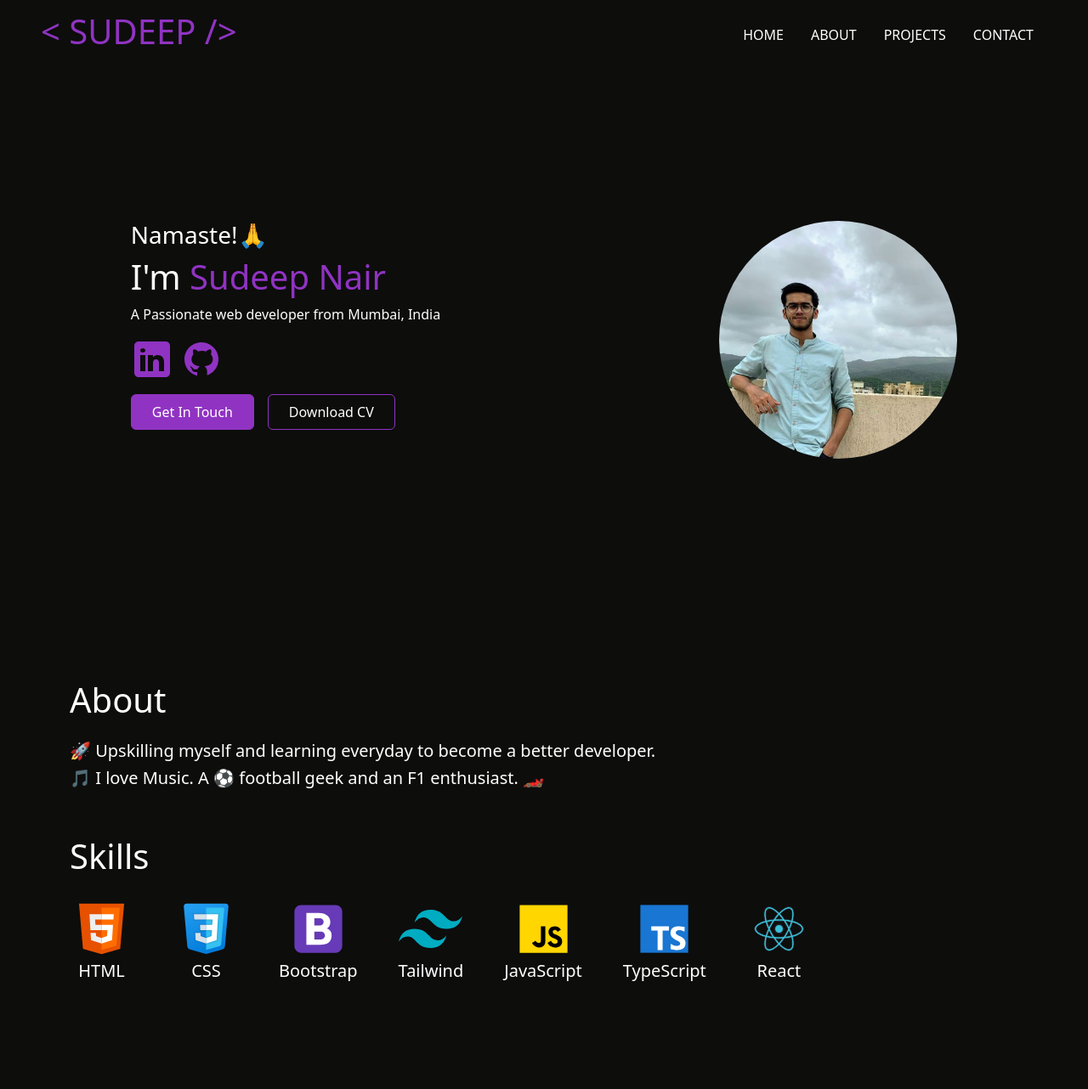
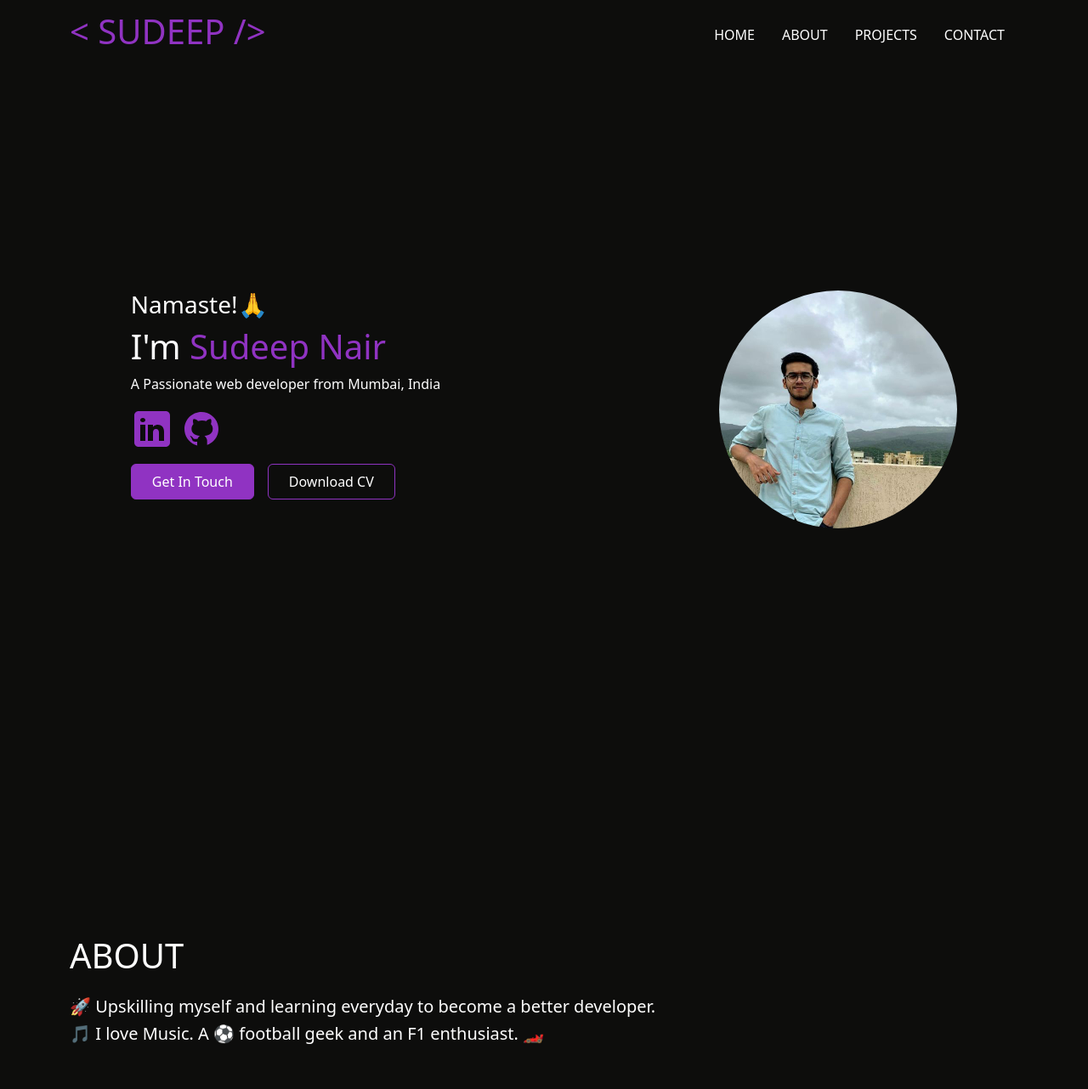
Before and after one commit to Sudeeeep/portfolio, a website: page index.html in a window 1280 px wide. Shown: the top 1282 px of the page at 85% size. Drawn offline with nearby package versions, Linux system fonts and the light colour scheme; files whose address does not match are found by name.

Commit message:
fix sticky navbar and height issue

```diff
--- a/index.html
+++ b/index.html
@@ -8,9 +8,9 @@
     <title>Sudeep Nair</title>
   </head>
   <body>
-    <div class="container h-100">
+    <div class="container min-vh-100">
       <nav
-        class="navbar navbar-expand-lg fixed-top px-2 px-sm-5 bg-secondary"
+        class="navbar navbar-expand-lg sticky-top bg-secondary"
         data-bs-theme="dark"
       >
         <a class="navbar-brand text-primary" href="#">
@@ -43,8 +43,10 @@
         </div>
       </nav>
 
-      <main class="h-100">
-        <article class="h-100 d-flex align-items-center justify-content-center">
+      <main>
+        <article
+          class="d-flex align-items-center justify-content-center min-vh-100"
+        >
           <div class="d-flex flex-column-reverse p-3 gap-5 flex-lg-row">
             <div>
               <div>
@@ -90,10 +92,12 @@
           </div>
         </article>
 
-        <article id="about" class="h-100">
-          <div class="d-flex flex-column gap-5 justify-content-center">
+        <article
+          id="about"
+          class="min-vh-100 d-flex flex-column gap-5 justify-content-center"
+        >
           <div>
-              <h1 class="mb-4">About</h1>
+            <h1 class="mb-4">ABOUT</h1>
             <div>
               <h5>
                 🚀 Upskilling myself and learning everyday to become a better
@@ -142,7 +146,6 @@
               </div>
             </div>
           </div>
-          </div>
         </article>
       </main>
     </div>
--- a/sass/main.scss
+++ b/sass/main.scss
@@ -9,6 +9,7 @@ $navbar-dark-color: white;
 
 html,
 body {
+  min-height: 100%;
   height: 100%;
 }
 
```
Also changed, not shown: css/main.min.css. Lines whose indentation alone changed are shown as unchanged.
